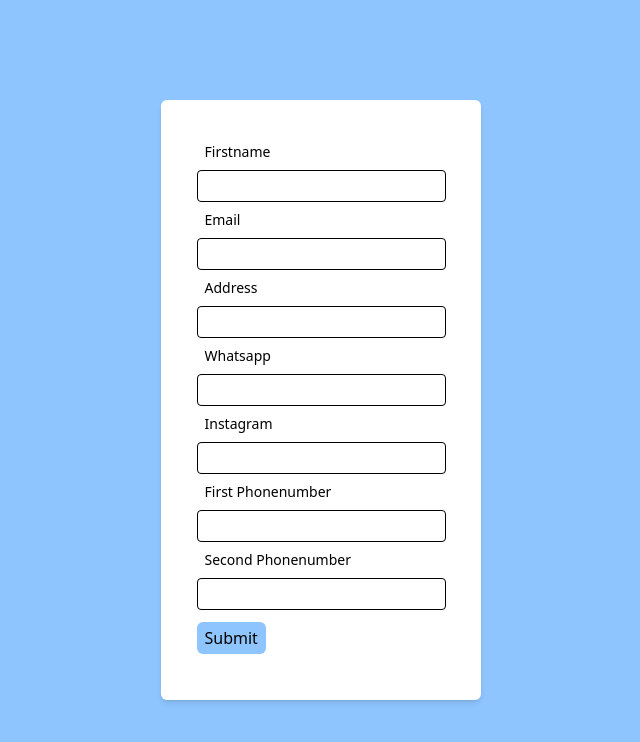
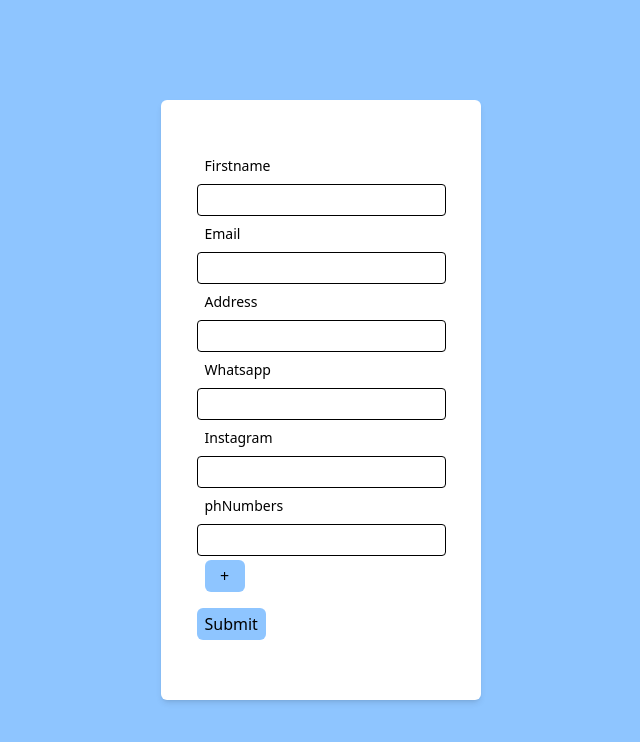
Before and after one commit to sammyyaws/react-tutorials, a React (Vite) app: page / in a window 1280 px wide. Shown: the top 742 px of the page, without its empty margins (319-959 px from the left). Built offline with nearby package versions, Linux system fonts and the light colour scheme.

Commit message:
Update:working with fieldarray component

```diff
--- a/src/components/InstaForms.jsx
+++ b/src/components/InstaForms.jsx
@@ -1,7 +1,7 @@
 import React from 'react'
 import "../styles/styles.css"
-import {formbox,label,input,button,inputerror}from '../styles/FormClass'
-import { Formik, Form,Field,ErrorMessage} from 'formik'
+import {formbox,label,input,button,inputerror,smbut}from '../styles/FormClass'
+import { Formik, Form,Field,ErrorMessage,FieldArray} from 'formik'
 import * as Yup from 'yup'
 //formik object definitions
 //state mangement property
@@ -16,7 +16,8 @@ const initialValues= {
      whatsapp:" ",
      instagram:" "
     },
-    phonenumbers:['','']
+      phNumbers:['']
+
   }
 
 
@@ -37,8 +38,10 @@ const validationSchema= Yup.object({
   socials:Yup.object ({
   whatsapp:Yup.string().required("required"),
   instagram:Yup.string().required("required")
+
   }),
-  phonenumbers:Yup.array().of(Yup.string().required("Required"))
+  phNumbers:Yup.array().of(Yup.string().required("required"))
+
 })
 
 
@@ -91,17 +94,32 @@ function InstaForms() {
         />
          <ErrorMessage component="div" name="socials.instagram" className={inputerror}/>
 
-{/*           storing array data
+{/*       FieldArray Component
  */}
-  <label htmlFor="primaryPhone"className={label}>First Phonenumber </label>
-        <Field  className={input} type="text" name="phonenumbers[0]" id="primaryPhone"
+      <FieldArray name="phNumbers">
+        {
+          (props)=>{
+           const {form,push,remove}=props
+           const {values}=form
+            const{phNumbers}=values
+         return phNumbers.map((phNumber, index)=>(
+            <div key={index}>
+           <label htmlFor=""className={label}>phNumbers </label>
+             <Field  className={input} type="text" name={`phNumber[${index}]`}
         />
-         <ErrorMessage component="div" name="phonenumbers[0]" className={inputerror}/>
+         <button className={smbut} type="button"  onClick={()=>{push("")}}>+</button>
+          { index > 0 && <button className={smbut} type="button"   onClick={()=>{remove(index)}}>-</button>}
 
-         <label htmlFor="secondaryPhone"className={label}>Second Phonenumber </label>
-        <Field  className={input} type="text" name="phonenumbers[1]" id="secondaryPhone"
-        />
-         <ErrorMessage component="div" name="phonenumbers[1]" className={inputerror}/>
+
+              </div>
+             ))
+
+
+
+          }
+        }
+      </FieldArray>
+
     <button type="submit" className={button}>Submit</button>
 
       </Form></Formik>
--- a/src/styles/FormClass.jsx
+++ b/src/styles/FormClass.jsx
@@ -31,6 +31,16 @@ export const input=clsx(
        'w-full',
 )
 
+export const smbut=clsx(
+    'bg-blue-300',
+     "mx-2",
+      'my-1',
+       'rounded-md',
+       "w-10",
+        'py-1',
+         'px-1',
+)
+
 export const button=clsx(
     'bg-blue-300',
      'block',
```
